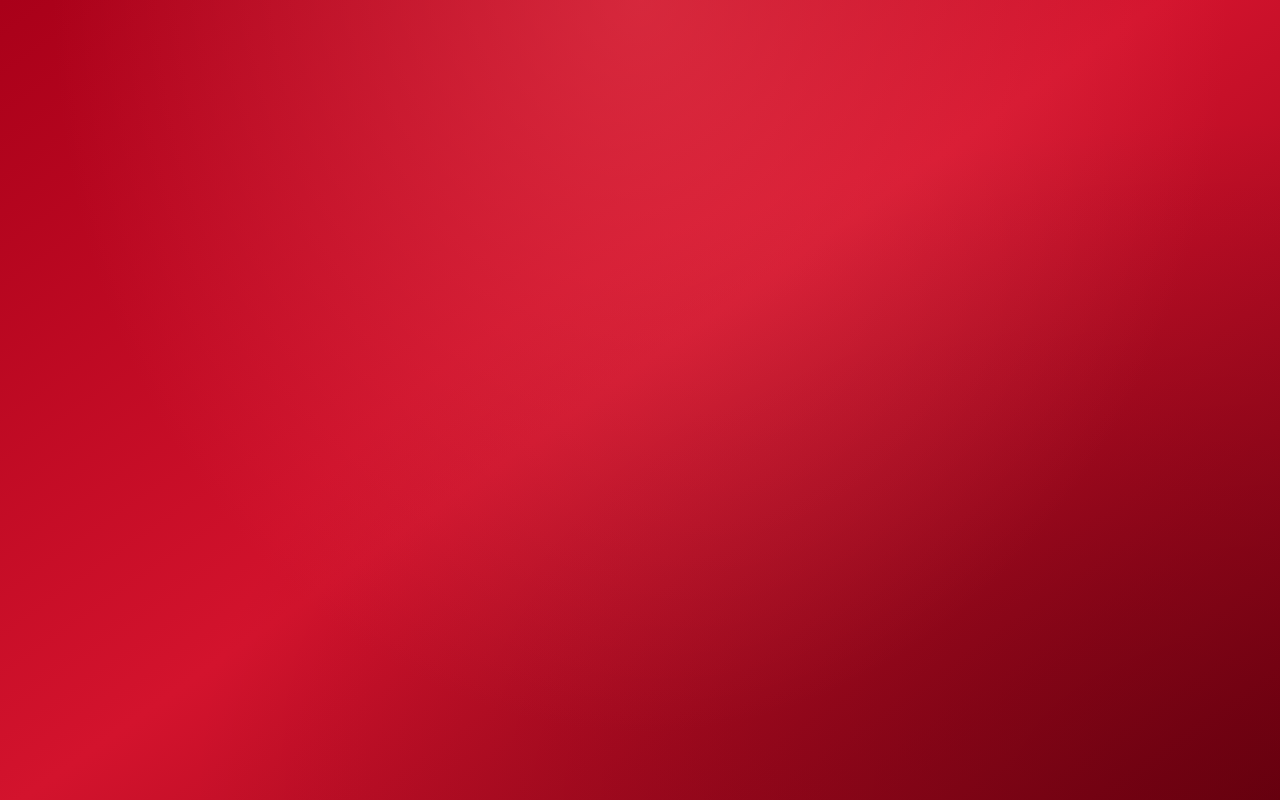
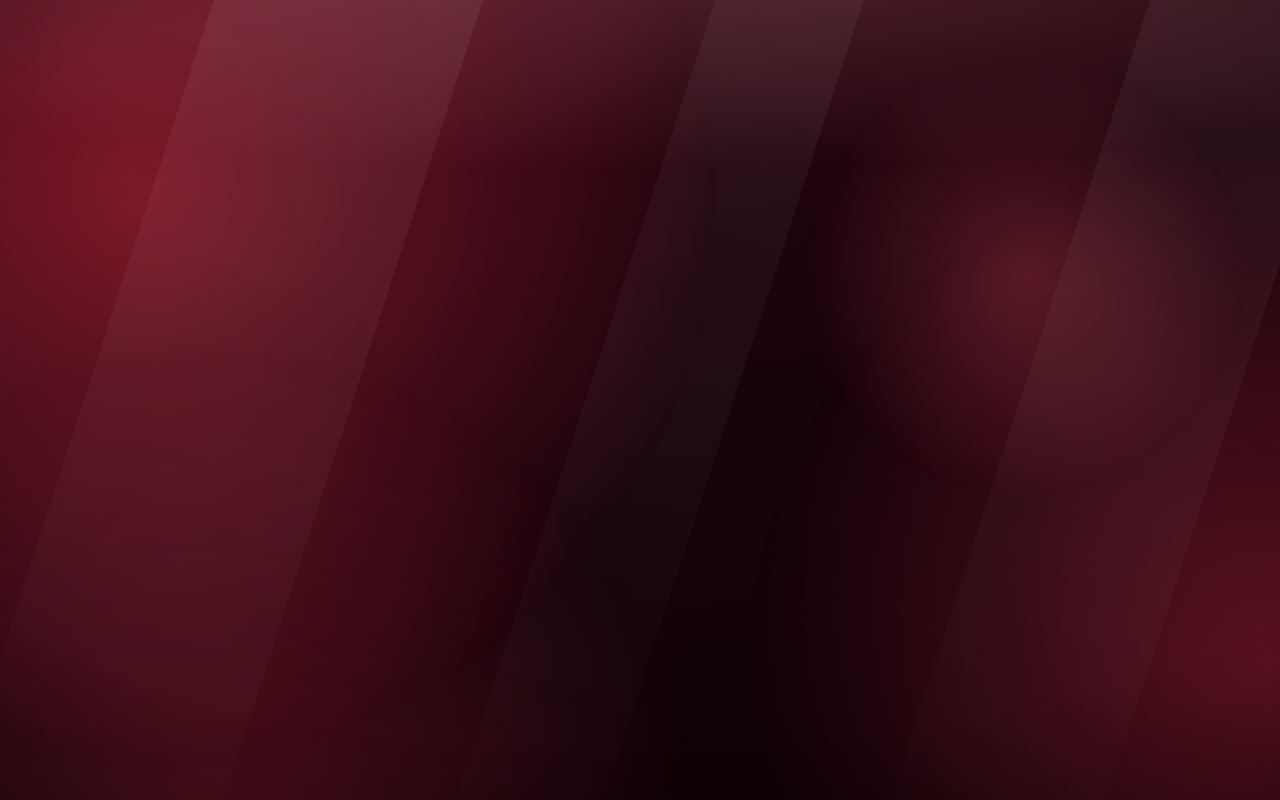
Before and after one commit to db505771/present-background, a plain HTML site: page index.html in a window 1280 px wide. Drawn offline with Linux system fonts and the light colour scheme.

Commit message:
Update index.html

```diff
--- a/index.html
+++ b/index.html
@@ -2,39 +2,78 @@
 <html lang="en">
 <head>
 <meta charset="UTF-8">
-<meta name="viewport" content="width=device-width, initial-scale=1.0">
-<title>Red Present Background</title>
+<meta name="viewport" content="width=device-width, initial-scale=1.0, maximum-scale=1.0, user-scalable=no, viewport-fit=cover">
+<title>Red Background</title>
 <style>
-* {
-    box-sizing: border-box;
+/* colors: change these to make it darker, brighter or warmer */
+:root {
+  --bg1: #2a050f;       /* top */
+  --bg2: #17030a;       /* middle */
+  --bg3: #0b0105;       /* bottom */
+  --glow: 215,45,70;    /* red light (r,g,b) */
 }
 html, body {
-    margin: 0;
-    width: 100%;
-    height: 100%;
-    overflow: hidden;
+  margin: 0;
+  width: 100%;
+  height: 100%;
+  overflow: hidden;
+  background: linear-gradient(170deg, var(--bg1) 0%, var(--bg2) 55%, var(--bg3) 100%);
+  -webkit-user-select: none;
+  user-select: none;
+  -webkit-tap-highlight-color: transparent;
 }
-body {
-    background:
-        radial-gradient(
-            ellipse at 50% 0%,
-            rgba(255, 95, 105, .35),
-            transparent 65%
-        ),
-        radial-gradient(
-            ellipse at 100% 100%,
-            rgba(55, 0, 8, .4),
-            transparent 60%
-        ),
-        linear-gradient(
-            145deg,
-            #A90019,
-            #D3132D 48%,
-            #850013
-        );
+
+/* soft pools of red light, drifting very slowly */
+.glow {
+  position: fixed;
+  border-radius: 50%;
+  pointer-events: none;
+  background: radial-gradient(closest-side, rgba(var(--glow), .5), rgba(var(--glow), 0));
+  animation: drift 55s ease-in-out infinite alternate;
 }
+.g1 { width: 90vmax; height: 90vmax; left: -34vmax; top: -30vmax; }
+.g2 { width: 80vmax; height: 80vmax; right: -38vmax; top: 18vh; opacity: .75; animation-duration: 70s; animation-delay: -20s; }
+.g3 { width: 70vmax; height: 70vmax; left: -22vmax; bottom: -34vmax; opacity: .6; animation-duration: 62s; animation-delay: -35s; }
+.g4 { width: 34vmax; height: 34vmax; right: 4vw; top: 6vh; opacity: .55; animation-duration: 48s; animation-delay: -10s;
+      background: radial-gradient(closest-side, rgba(255,90,110,.45), rgba(255,90,110,0)); }
+@keyframes drift { to { transform: translate(5vmax, 4vmax) scale(1.1); } }
+
+/* slanted glass glare panels, like the ones inside the button */
+.glare {
+  position: fixed;
+  top: -30vh;
+  height: 170vh;
+  pointer-events: none;
+  transform: rotate(18deg);
+  background: linear-gradient(180deg, rgba(255,255,255,.075), rgba(255,255,255,0) 85%);
+  animation: slide 80s ease-in-out infinite alternate;
+}
+.a1 { left: 6vw;  width: 20vw; }
+.a2 { left: 44vw; width: 11vw; opacity: .8; animation-duration: 100s; animation-delay: -30s; }
+.a3 { left: 76vw; width: 16vw; opacity: .9; animation-duration: 90s; animation-delay: -55s; }
+@keyframes slide { to { transform: translateX(4vw) rotate(18deg); } }
+
+/* a soft sheen across the top, and a dark vignette around the edges */
+.top {
+  position: fixed;
+  inset: 0;
+  pointer-events: none;
+  background:
+    radial-gradient(120% 40% at 50% -6%, rgba(255,150,165,.2), rgba(255,150,165,0) 70%),
+    radial-gradient(120% 90% at 50% 45%, rgba(0,0,0,0) 55%, rgba(0,0,0,.5) 100%);
+}
+
+/* add ?still to the URL, or turn on Reduce Motion, to stop the drifting */
+.still .glow, .still .glare { animation: none; }
+@media (prefers-reduced-motion: reduce) { .glow, .glare { animation: none; } }
 </style>
 </head>
 <body>
+<div class="glow g1"></div><div class="glow g2"></div><div class="glow g3"></div><div class="glow g4"></div>
+<div class="glare a1"></div><div class="glare a2"></div><div class="glare a3"></div>
+<div class="top"></div>
+<script>
+if (/[?&#]still/.test(location.search + location.hash)) document.documentElement.classList.add('still');
+</script>
 </body>
 </html>
```
